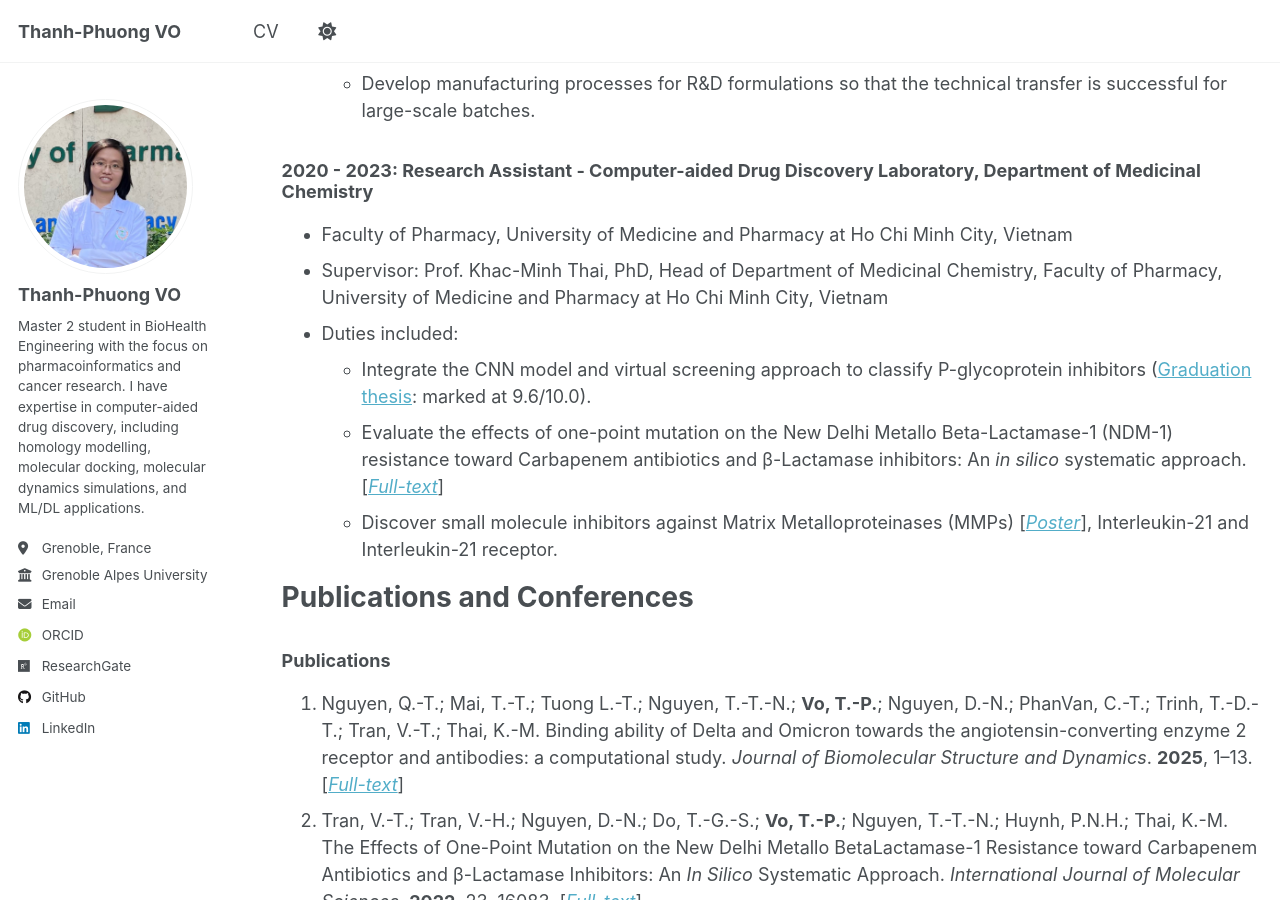
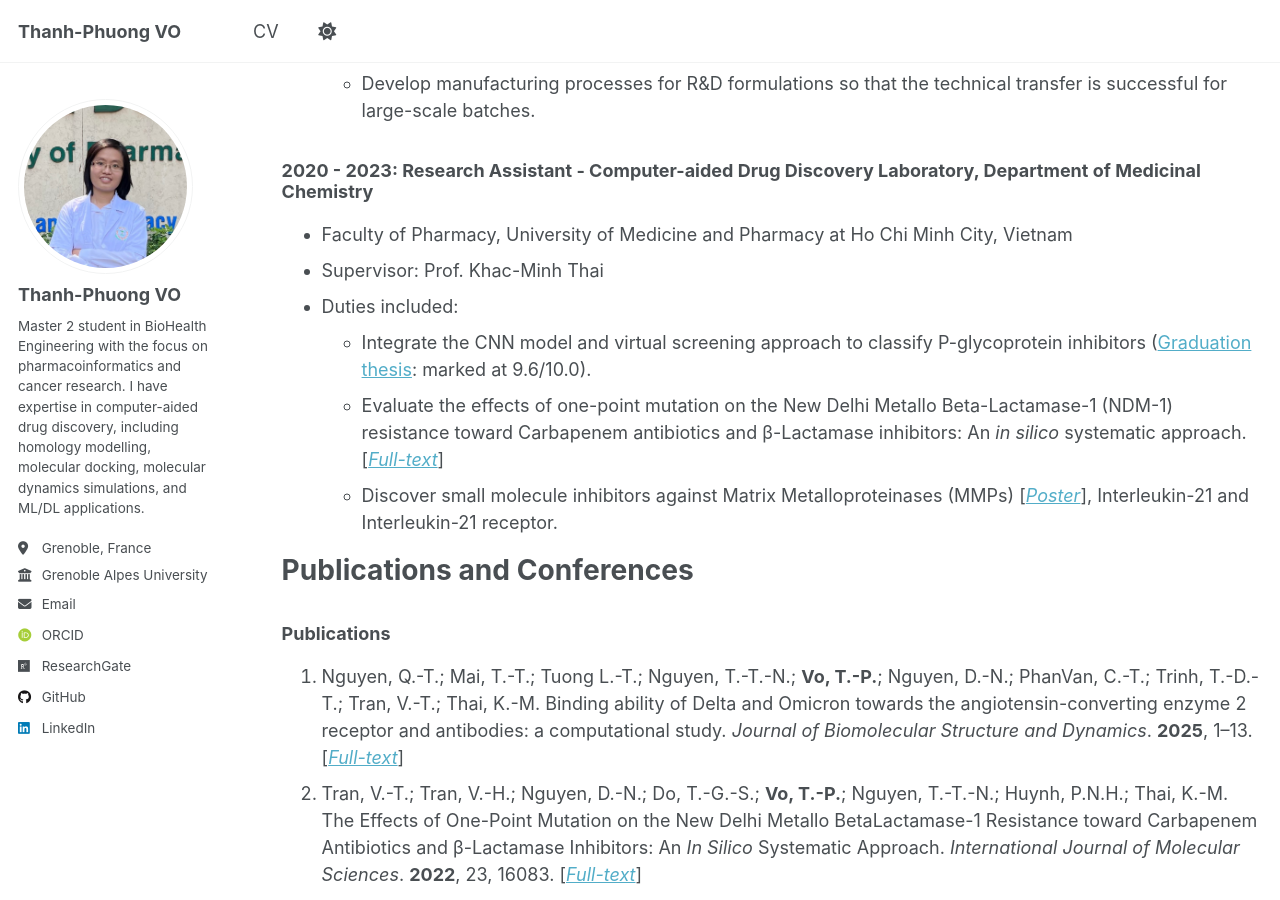
Before and after one commit to vo-thanh-phuong/vo-thanh-phuong.github.io, a Jekyll site: the page built from _pages/cv.md, in a window 1280 px wide and 900 px high, scrolled down 996 px. Built offline with Jekyll 4.4.1, drawn with Linux system fonts in a browser that asks for light colours; some web fonts are replaced; a script that is not in the unit is left out.

Commit message:
Update CV.md

```diff
--- a/_pages/cv.md
+++ b/_pages/cv.md
@@ -38,7 +38,7 @@ Research experiences
 
 ### 2020 - 2023: Research Assistant - Computer-aided Drug Discovery Laboratory, Department of Medicinal Chemistry
   * Faculty of Pharmacy, University of Medicine and Pharmacy at Ho Chi Minh City, Vietnam
-  * Supervisor: Prof. Khac-Minh Thai, PhD, Head of Department of Medicinal Chemistry, Faculty of Pharmacy, University of Medicine and Pharmacy at Ho Chi Minh City, Vietnam
+  * Supervisor: Prof. Khac-Minh Thai
   * Duties included:
     * Integrate the CNN model and virtual screening approach to classify P-glycoprotein inhibitors ([Graduation thesis](https://vo-thanh-phuong.github.io/files/ICCS2022_P-gp-08112025.pdf): marked at 9.6/10.0).
     * Evaluate the effects of one-point mutation on the New Delhi Metallo Beta-Lactamase-1 (NDM-1) resistance toward Carbapenem antibiotics and β-Lactamase inhibitors: An *in silico* systematic approach. [*[Full-text](https://vo-thanh-phuong.github.io/files/ijms-23-16083-with-cover.pdf)*]
```
